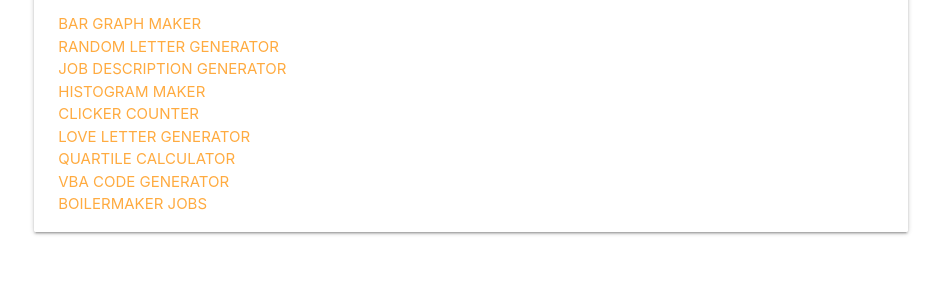
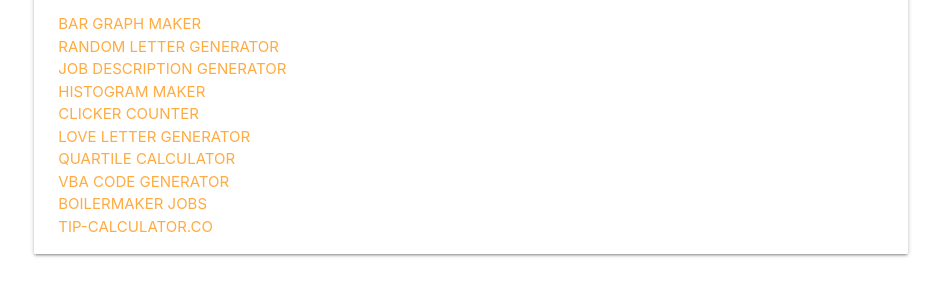
Before and after one commit to atharvtathe/atharvtathe.github.io, a plain HTML site: page index.html in a window 1280 px wide. Shown: the part 200-496 px from the top of the page, without its empty margins (169-1110 px from the left). Drawn offline with nearby package versions, Linux system fonts and the light colour scheme.

Commit message:
Update index.html

```diff
--- a/index.html
+++ b/index.html
@@ -43,6 +43,8 @@
                     <a href="https://www.vbacodegenerator.com/">VBA Code Generator</a>
                  <br/>
                     <a href="https://boilermakerjobs.co/">Boilermaker jobs</a>
+                    <br/>
+                    <a href="https://tip-calculator.co/">tip-calculator.co</a>
               </div>
 
           </div>
```
